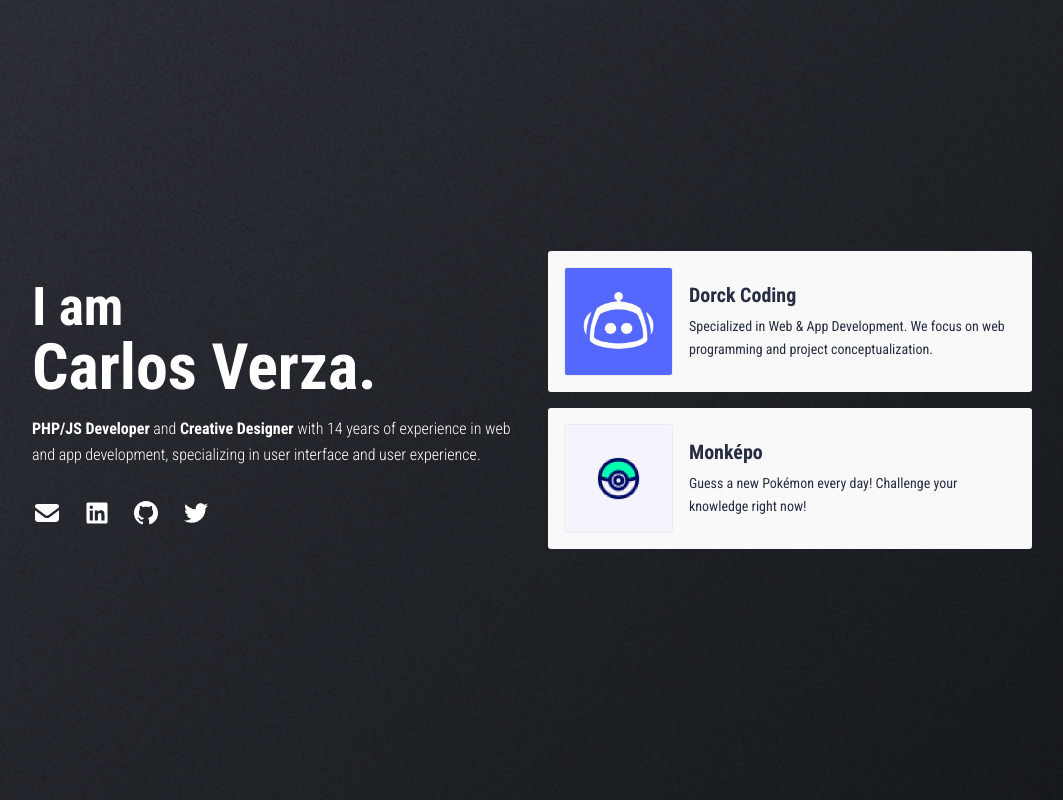
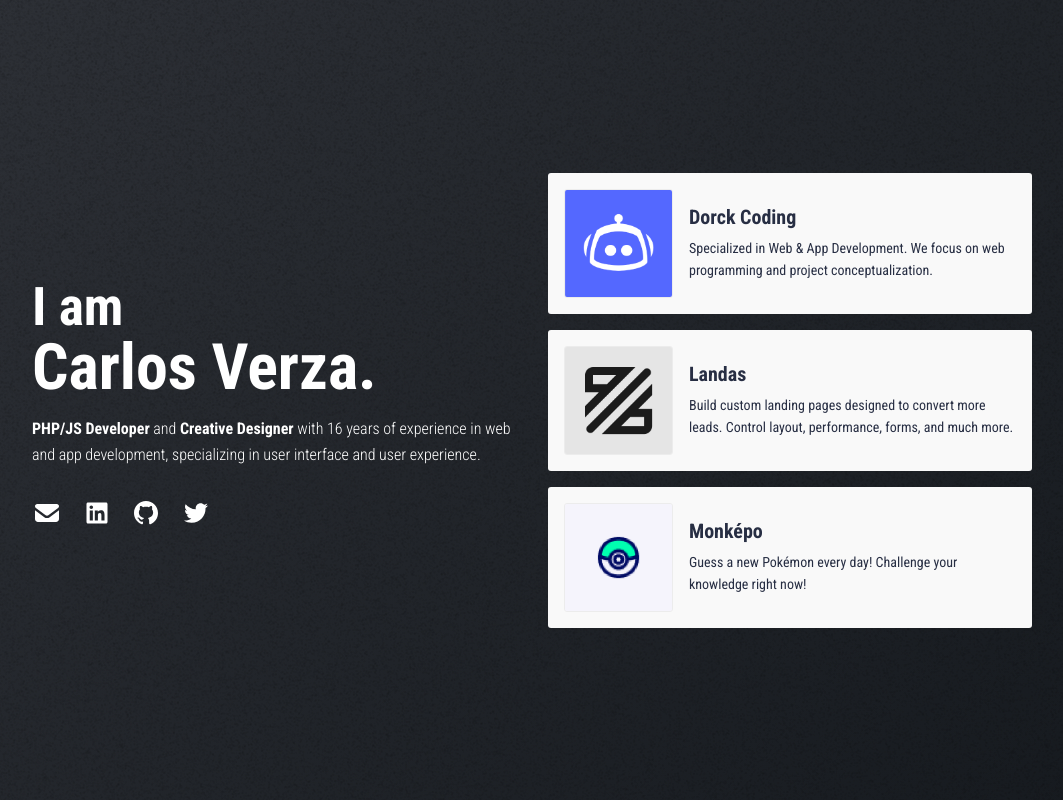
Before and after one commit to carlosfverza/carlosfverza.github.io, a plain HTML site: page index.html in a window 1280 px wide. Shown: the whole page, without its empty margins (108-1171 px from the left). Drawn offline with Linux system fonts and the light colour scheme.

Commit message:
Atualiza informações de SEO: ajusta descrição e palavras-chave para refletir 16 anos de experiência; adiciona link para Landas na seção de redes sociais.

```diff
--- a/index.html
+++ b/index.html
@@ -8,21 +8,21 @@
     <title>Carlos Verza | PHP/JS Developer & Creative Designer</title>
 
     <meta name="title" content="Carlos Verza | PHP/JS Developer & Creative Designer">
-    <meta name="description" content="PHP/JS Developer and Creative Designer with 14 years of experience in web and app development, specializing in UI/UX. Let's build something amazing together!">
-    <meta name="keywords" content="carlos verza, carlosfverza, dorck coding, workas, monkepo, php programmer, js programmer, creative designer, web development, app development, user interface, user experience">
+    <meta name="description" content="PHP/JS Developer and Creative Designer with 16 years of experience in web and app development, specializing in UI/UX. Let's build something amazing together!">
+    <meta name="keywords" content="carlos verza, carlosfverza, dorck coding, workas, landas, monkepo, php programmer, js programmer, creative designer, web development, app development, user interface, user experience">
     <meta name="author" content="Carlos Verza">
     <link rel="canonical" href="https://carlosfverza.github.io/">
 
     <meta property="og:type" content="website">
     <meta property="og:url" content="https://carlosfverza.github.io/">
     <meta property="og:title" content="Carlos Verza | PHP/JS Developer & Creative Designer">
-    <meta property="og:description" content="PHP/JS Developer and Creative Designer with 14 years of experience in web and app development, specializing in UI/UX. Let's build something amazing together!">
+    <meta property="og:description" content="PHP/JS Developer and Creative Designer with 16 years of experience in web and app development, specializing in UI/UX. Let's build something amazing together!">
     <meta property="og:image" content="https://carlosfverza.github.io/assets/img/profile-og.png">
 
     <meta property="twitter:card" content="summary_large_image">
     <meta property="twitter:url" content="https://carlosfverza.github.io/">
     <meta property="twitter:title" content="Carlos Verza | PHP/JS Developer & Creative Designer">
-    <meta property="twitter:description" content="PHP/JS Developer and Creative Designer with 14 years of experience in web and app development, specializing in UI/UX. Let's build something amazing together!">
+    <meta property="twitter:description" content="PHP/JS Developer and Creative Designer with 16 years of experience in web and app development, specializing in UI/UX. Let's build something amazing together!">
     <meta property="twitter:image" content="https://carlosfverza.github.io/assets/img/profile-og.png">
 
     <link href="assets/img/favicon.png" type="image/x-icon" rel="icon">
@@ -70,7 +70,7 @@
             <div class="header">
                 <h1><small>I am</small><br>Carlos Verza.</h1>
 
-                <p><b>PHP/JS Developer</b> and <b>Creative Designer</b> with 14 years of experience in web and app development, specializing in user interface and user experience.</p>
+                <p><b>PHP/JS Developer</b> and <b>Creative Designer</b> with 16 years of experience in web and app development, specializing in user interface and user experience.</p>
             </div>
 
             <ul class="social">
@@ -90,6 +90,18 @@
                     <div class="content">
                         <h4>Dorck Coding</h4>
                         <p>Specialized in Web & App Development. We focus on web programming and project conceptualization.</p>
+                    </div>
+                </div>
+            </a>
+
+            <a class="item" href="https://landas.app" target="_blank" title="Landas">
+                <div>
+                    <div class="image"><img loading="lazy" src="assets/img/landas.png" alt="Landas – Build custom landing pages designed to convert more leads"></div>
+                </div>
+                <div>
+                    <div class="content">
+                        <h4>Landas</h4>
+                        <p>Build custom landing pages designed to convert more leads. Control layout, performance, forms, and much more.</p>
                     </div>
                 </div>
             </a>
```
Also changed, not shown: assets/img/landas.png (added).
